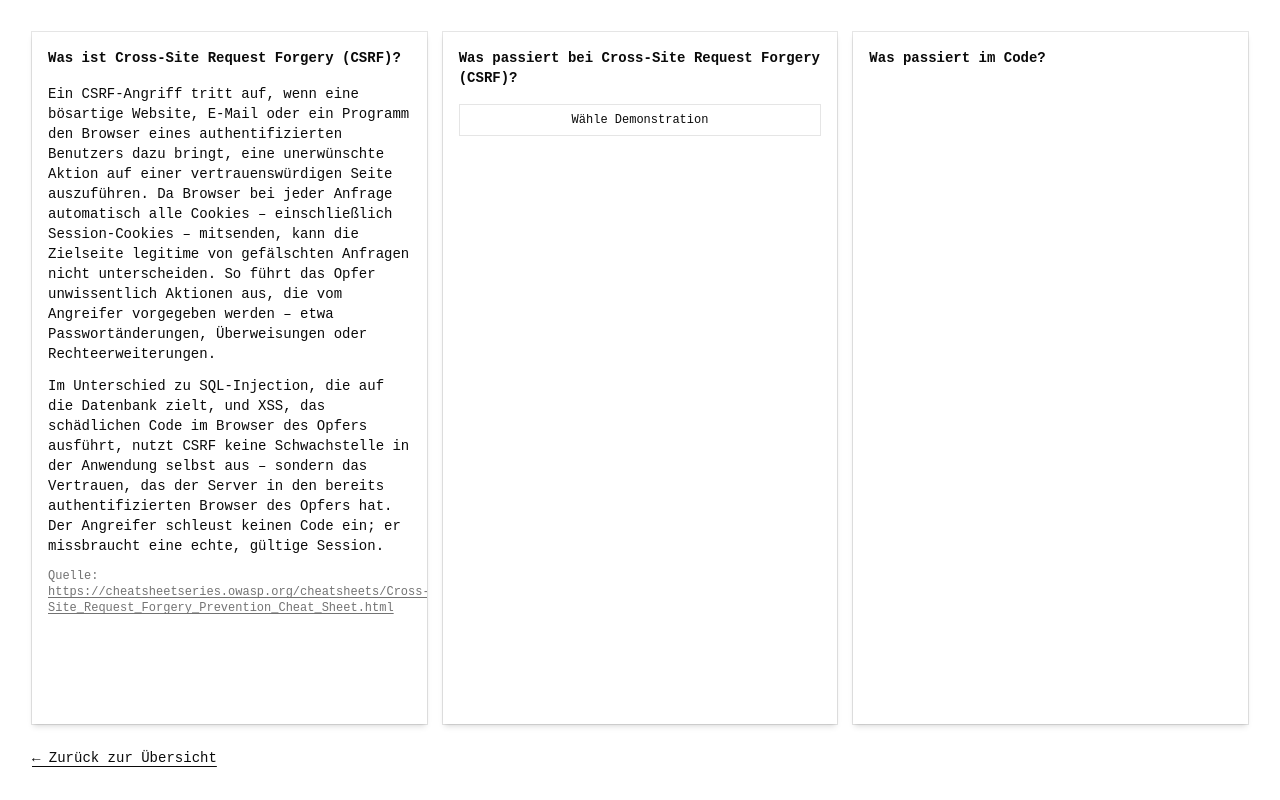
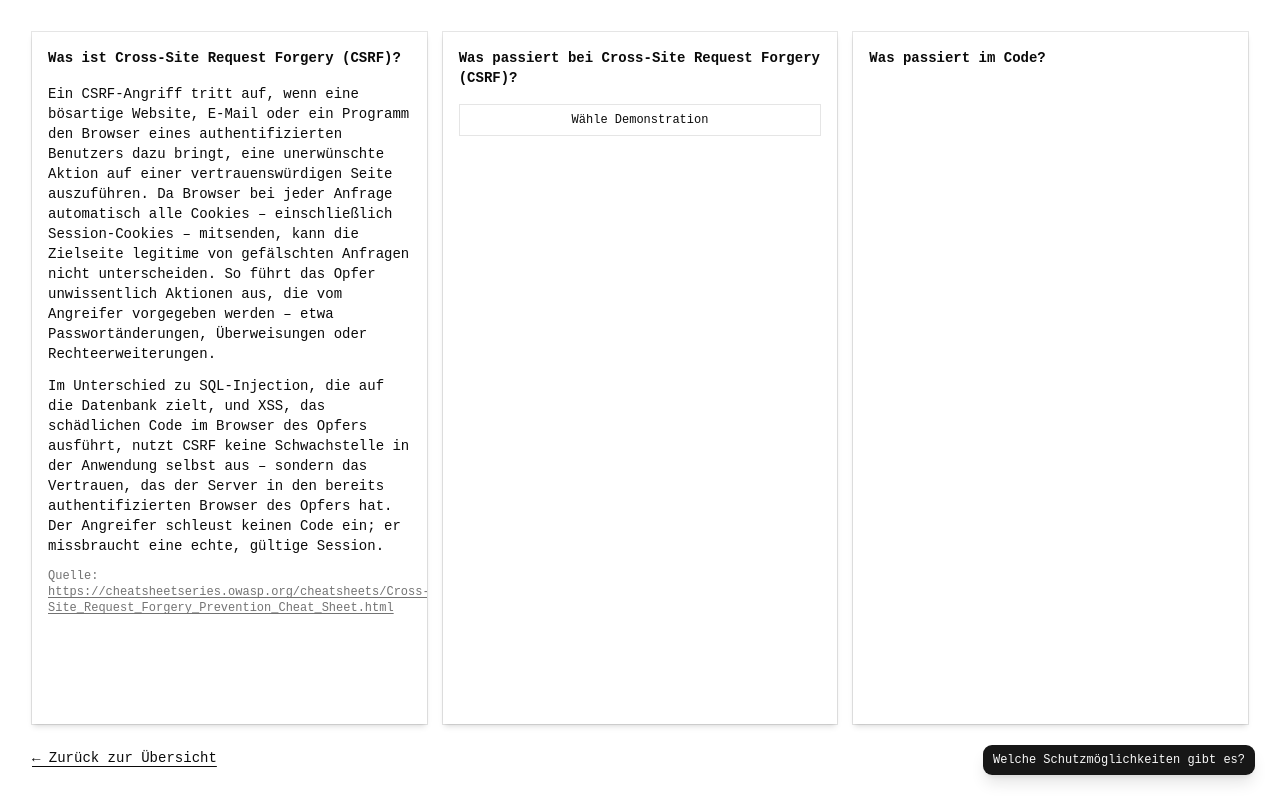
Before and after one commit to vgattringer/Demonstration, a React (Vite) app in the folder frontend/demonstration-app/: page /csrf in a window 1280 px wide. Built offline with nearby package versions, Linux system fonts and the light colour scheme.

Commit message:
Button rechts unten Schutzmöglichkeiten

```diff
--- a/frontend/demonstration-app/src/pages/CrossSiteRequestForgery.tsx
+++ b/frontend/demonstration-app/src/pages/CrossSiteRequestForgery.tsx
@@ -68,6 +68,13 @@ export default function CrossSiteRequestForgery() {
       <Link to="/" className="text-sm underline underline-offset-4">
         ← Zurück zur Übersicht
       </Link>
+
+      {/* Fixer Button unten rechts */}
+      <Link to="/cross-site-request-forgery/CrsfSchutz" className="fixed bottom-6 right-6">
+        <Button className="rounded-lg shadow-lg">
+          Welche Schutzmöglichkeiten gibt es?
+        </Button>
+      </Link>
     </div>
   )
 }
```
Also changed, not shown: frontend/demonstration-app/src/pages/cross-site-request-forgery/CrsfSchutz.tsx (added).
